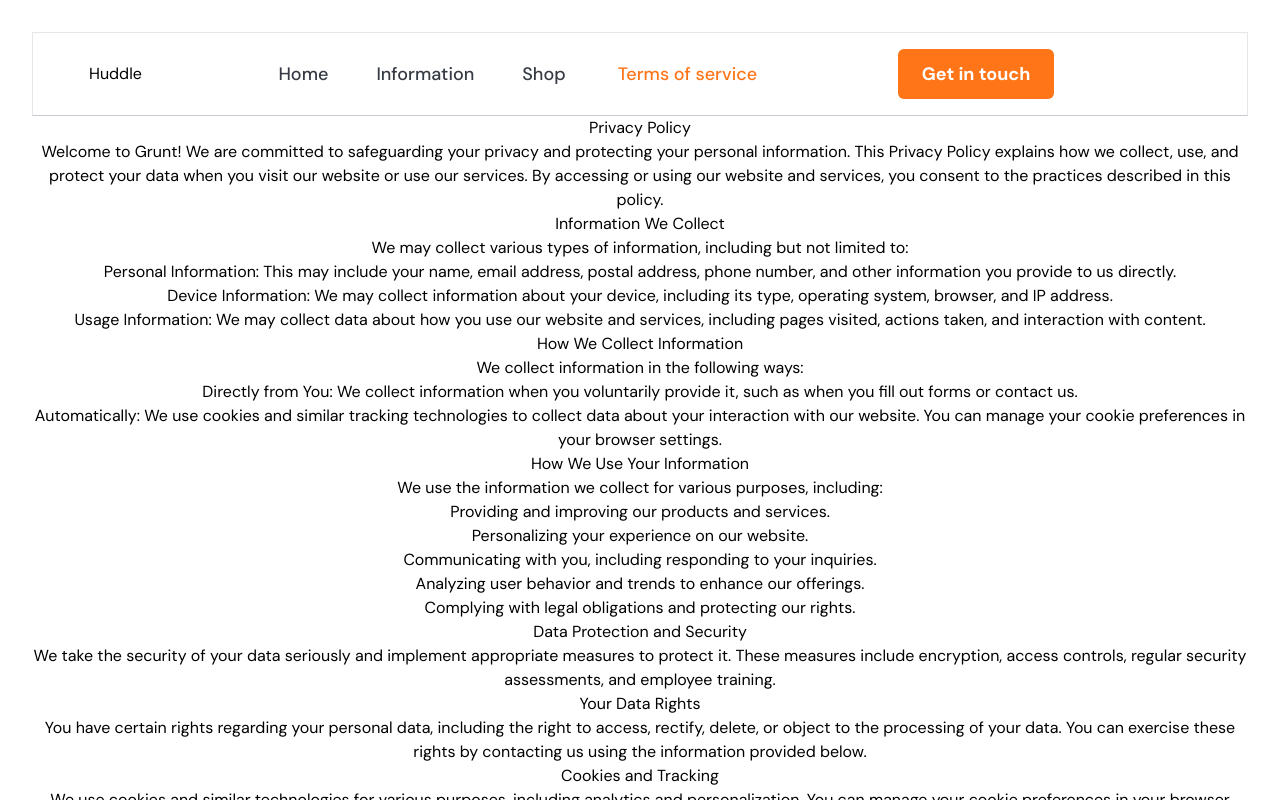
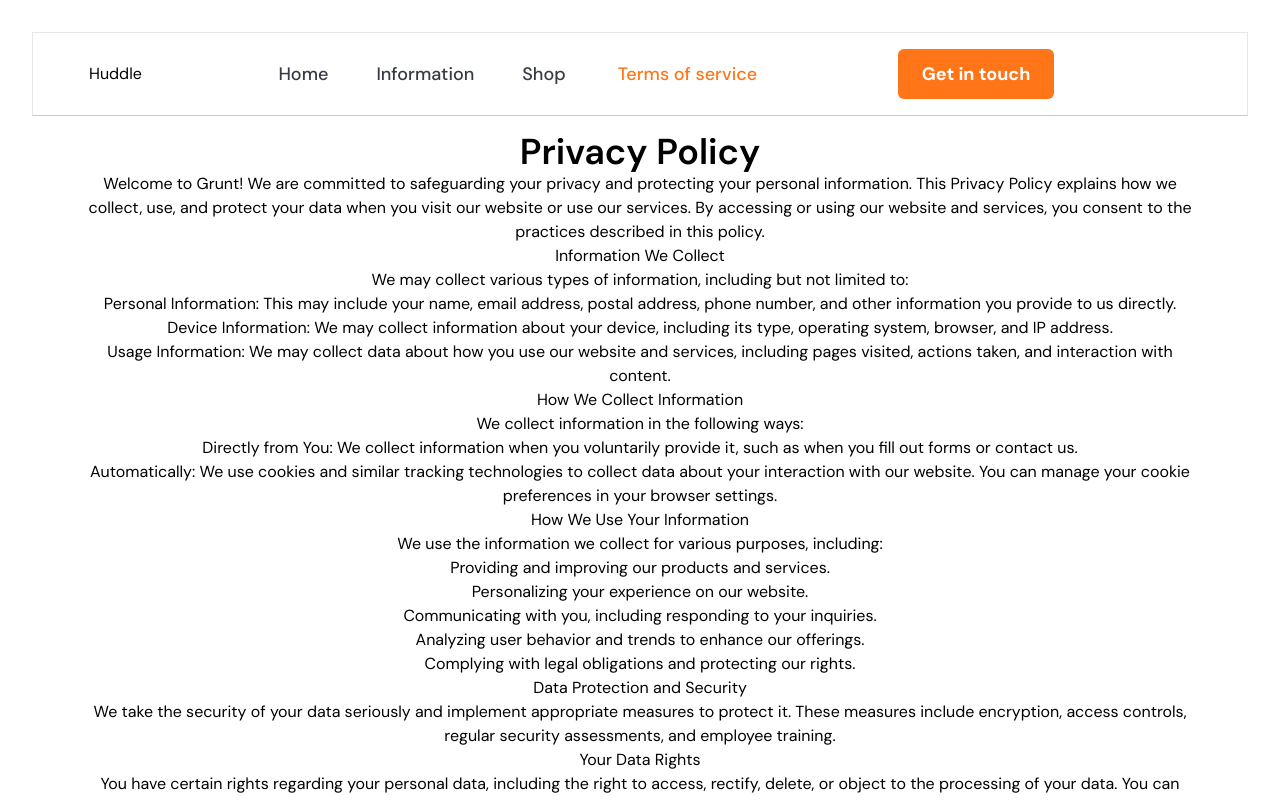
Before and after one commit to MutiatBash/huddle-project, a React (Vite) app: page /terms-of-service in a window 1280 px wide. Shown: the top 800 px of the page. Built offline with nearby package versions, Linux system fonts and the light colour scheme; the HTML template or start-up script is replaced by a standard one.

Commit message:
fixed bug

```diff
--- a/src/pages/Home.jsx
+++ b/src/pages/Home.jsx
@@ -4,6 +4,7 @@ import Reviews from "../sections/Reviews";
 import Hero from "../sections/Hero";
 import Chef from "../sections/Chef";
 import Dish from "../sections/Dish";
+import About from '../sections/About'
 
 const Home = () => {
   return (
--- a/src/pages/TermsOfService.jsx
+++ b/src/pages/TermsOfService.jsx
@@ -5,8 +5,8 @@ const TermsOfService = () => {
   return (
     <div>
       <Navbar />
-      <div className="terms-container">
-      <h1>Privacy Policy </h1>
+      <div className="terms-container py-4 px-4 md:px-14">
+      <h1 className="font-semibold text-4xl">Privacy Policy </h1>
         <p>
             Welcome to Grunt! We are committed to safeguarding your privacy and protecting your personal information. This Privacy Policy explains how we collect, use, and protect your data when you visit our website or use our services. By accessing or using our website and services, you consent to the practices described in this policy.
         </p>
```
Also changed, not shown: vercel.json (deleted).
